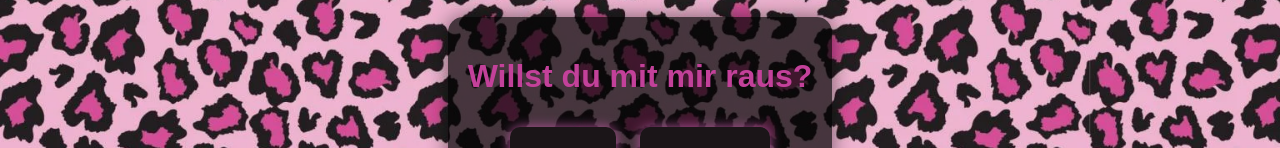
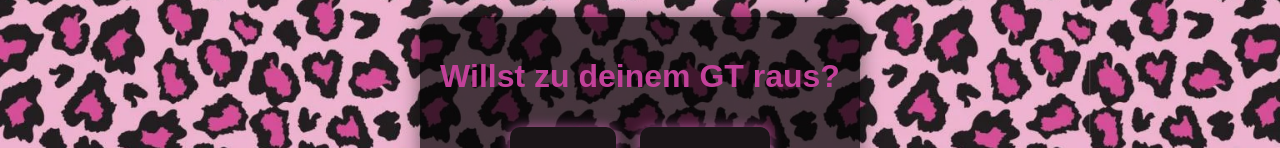
Before and after one commit to Zahraaaal/Aland, a plain HTML site: page index.html in a window 1280 px wide. Shown: the part 298-446 px from the top of the page. Drawn offline with nearby package versions, Linux system fonts and the light colour scheme.

Commit message:
Update index.html

```diff
--- a/index.html
+++ b/index.html
@@ -117,7 +117,7 @@
 
     <!-- Fragebereich -->
     <div class="content">
-        <h1>Willst du mit mir raus?</h1>
+        <h1>Willst zu deinem GT raus?</h1>
         <button onclick="antwort('Ja')">Ja</button>
         <button onclick="antwort('Nein')">Nein</button>
         <div id="ausgabe" class="ausgabe"></div>
```
